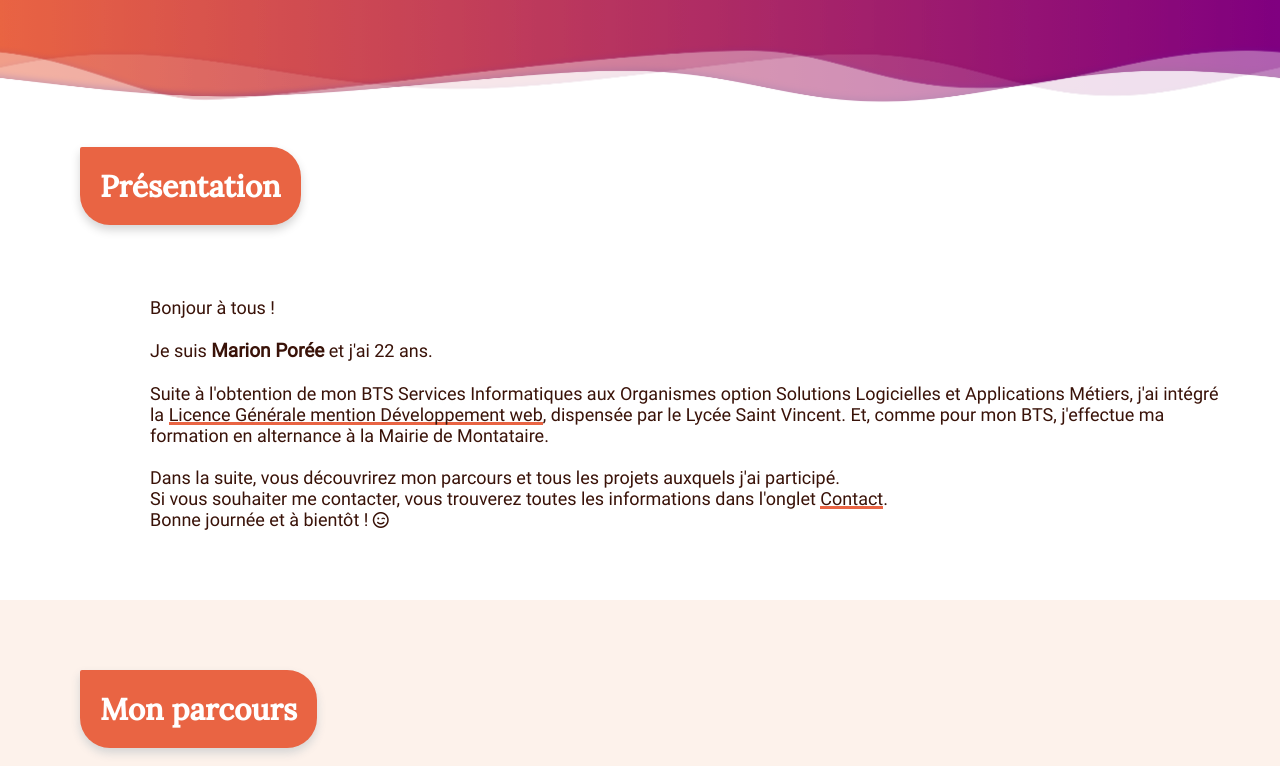
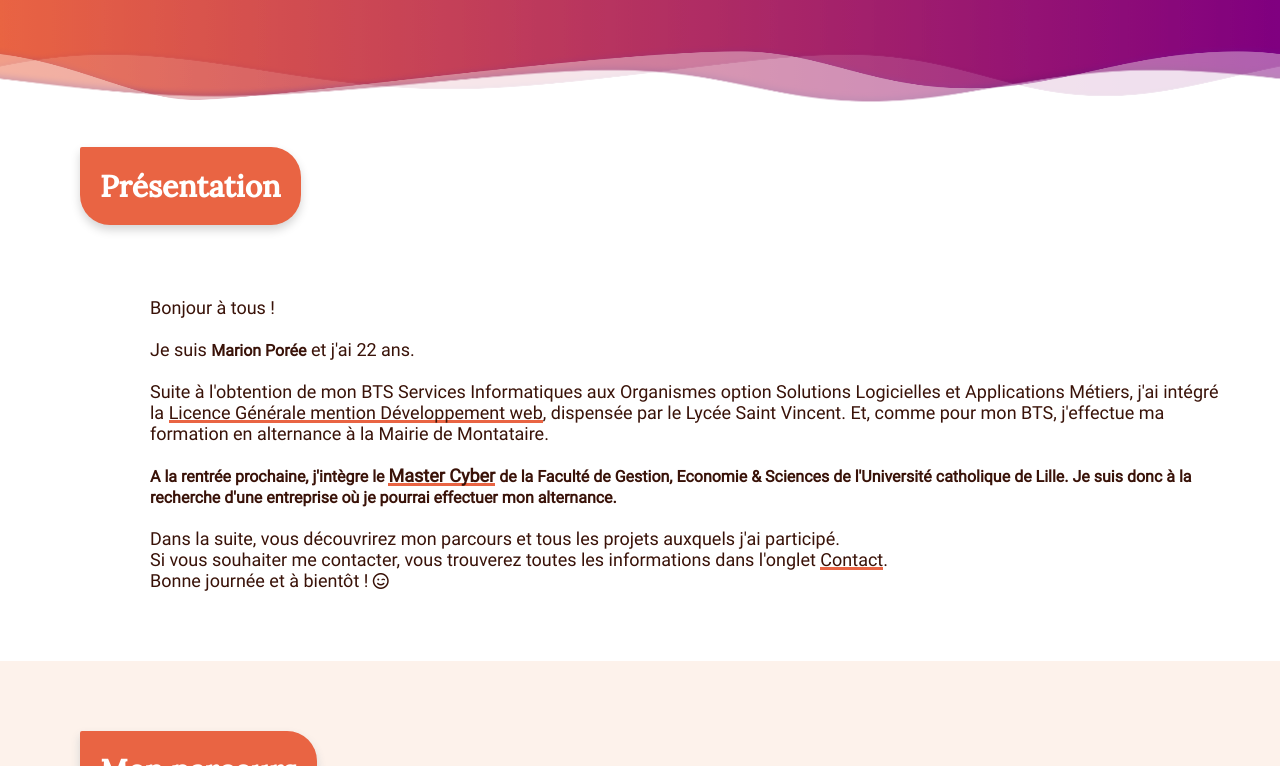
Before and after one commit to N01r4M/portfolio, a website: page index.html in a window 1280 px wide. Shown: the part 683-1449 px from the top of the page. Drawn offline with nearby package versions, Linux system fonts and the light colour scheme.

Commit message:
Update index.html

```diff
--- a/index.html
+++ b/index.html
@@ -66,8 +66,10 @@
         <div>
             <p>
                 Bonjour à tous ! <br><br>
-                Je suis <span style="font-size: 19px; font-weight: 700;">Marion Porée</span> et j'ai 22 ans. <br><br>
+                Je suis <span style="font-weight: 700;">Marion Porée</span> et j'ai 22 ans. <br><br>
                 Suite à l'obtention de mon BTS Services Informatiques aux Organismes option Solutions Logicielles et Applications Métiers, j'ai intégré la <a href="https://enseignement-superieur.lycee-stvincent.fr/" target="_blank" class="link" rel="noreferrer">Licence Générale mention Développement web</a>, dispensée par le Lycée Saint Vincent. Et, comme pour mon BTS, j'effectue ma formation en alternance à la Mairie de Montataire.
+                <br><br>
+                <span style="font-weight: 700;">A la rentrée prochaine, j'intègre le <a href="https://www.fges.fr/cursus-universitaire/licence-sts/master-informatique-cyber/" target="_blank" class="link" rel="noreferrer">Master Cyber</a> de la Faculté de Gestion, Economie & Sciences de l'Université catholique de Lille. Je suis donc à la recherche d'une entreprise où je pourrai effectuer mon alternance.</span>
                 <br><br>
                 Dans la suite, vous découvrirez mon parcours et tous les projets auxquels j'ai participé. <br>
                 Si vous souhaiter me contacter, vous trouverez toutes les informations dans l'onglet <a href="#about" class="link">Contact</a>.
```
